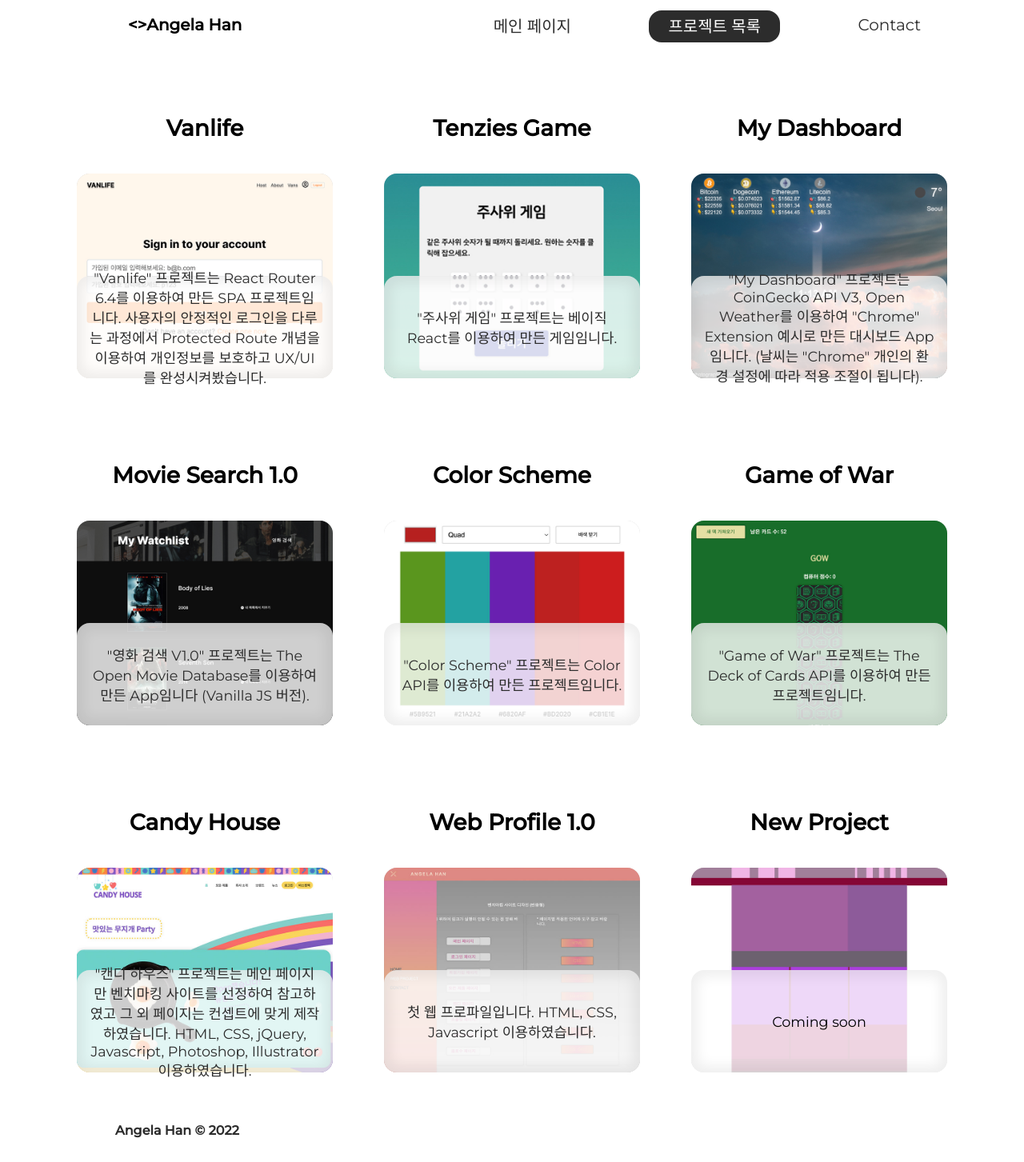
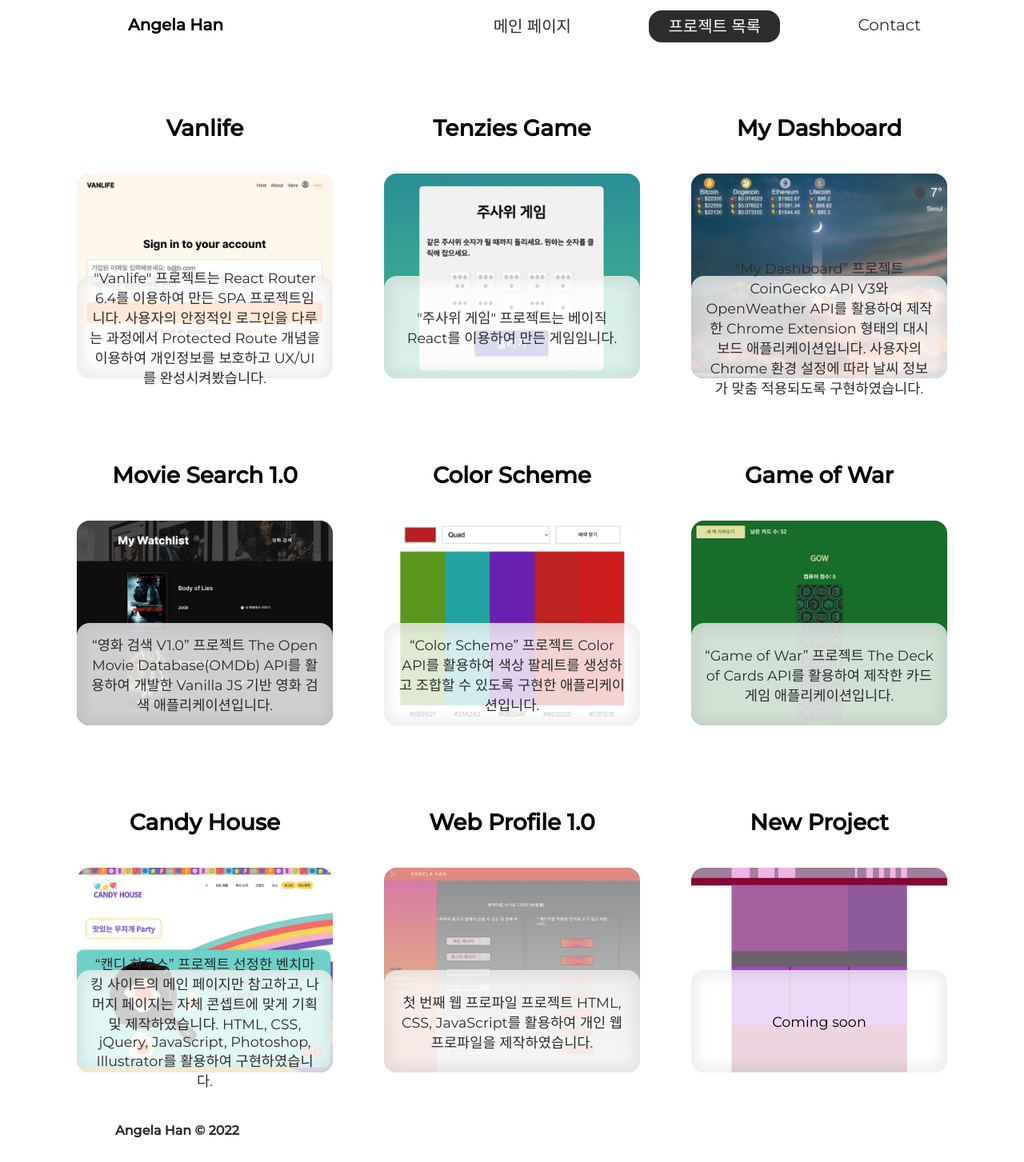
Before and after one commit to nglvision/profile, a plain HTML site: page projects/index.html in a window 1280 px wide. Shown: the part 9-1462 px from the top of the page at 80% size. Drawn offline with Linux system fonts and the light colour scheme.

Commit message:
modified projects html
rewrote descriptions of projects

```diff
--- a/projects/index.html
+++ b/projects/index.html
@@ -25,7 +25,7 @@
       <nav>
         <div class="logo">
           <!-- <img src="../icons/code.svg" alt="logo"> -->
-          <h1> <>Angela Han</> </h1>
+          <h1>Angela Han</h1>
         </div>
         <ul>
           <li><a href="../index.html">메인 페이지</a></li>
@@ -44,7 +44,10 @@
             <img src="../img/vanlife_login.jpg" alt="site-image" />
             <div class="text-box">
               <p>
-                "Vanlife" 프로젝트는 React Router 6.4를 이용하여 만든 SPA 프로젝트임니다. 사용자의 안정적인 로그인을 다루는 과정에서 Protected Route 개념을 이용하여 개인정보를 보호하고 UX/UI를 완성시켜봤습니다.
+                "Vanlife" 프로젝트는 React Router 6.4를 이용하여 만든 SPA
+                프로젝트임니다. 사용자의 안정적인 로그인을 다루는 과정에서
+                Protected Route 개념을 이용하여 개인정보를 보호하고 UX/UI를
+                완성시켜봤습니다.
               </p>
             </div>
           </a>
@@ -74,9 +77,10 @@
             <img src="../img/personal_dashboard.jpg" alt="site-image" />
             <div class="text-box">
               <p>
-                "My Dashboard" 프로젝트는 CoinGecko API V3, Open Weather를
-                이용하여 "Chrome" Extension 예시로 만든 대시보드 App임니다.
-                (날씨는 "Chrome" 개인의 환경 설정에 따라 적용 조절이 됩니다).
+                “My Dashboard” 프로젝트 CoinGecko API V3와 OpenWeather API를
+                활용하여 제작한 Chrome Extension 형태의 대시보드
+                애플리케이션입니다. 사용자의 Chrome 환경 설정에 따라 날씨 정보가
+                맞춤 적용되도록 구현하였습니다.
               </p>
             </div>
           </a>
@@ -89,8 +93,8 @@
             <img src="../img/movie_search.jpg" alt="site-image" />
             <div class="text-box">
               <p>
-                "영화 검색 V1.0" 프로젝트는 The Open Movie Database를 이용하여
-                만든 App임니다 (Vanilla JS 버전).
+                “영화 검색 V1.0” 프로젝트 The Open Movie Database(OMDb) API를
+                활용하여 개발한 Vanilla JS 기반 영화 검색 애플리케이션입니다.
               </p>
             </div>
           </a>
@@ -103,8 +107,8 @@
             <img src="../img/color_scheme.jpg" alt="site-image" />
             <div class="text-box">
               <p>
-                "Color Scheme" 프로젝트는 Color API를 이용하여 만든
-                프로젝트임니다.
+                “Color Scheme” 프로젝트 Color API를 활용하여 색상 팔레트를
+                생성하고 조합할 수 있도록 구현한 애플리케이션입니다.
               </p>
             </div>
           </a>
@@ -117,8 +121,8 @@
             <img src="../img/war_game.jpg" alt="site-image" />
             <div class="text-box">
               <p>
-                "Game of War" 프로젝트는 The Deck of Cards API를 이용하여 만든
-                프로젝트임니다.
+                “Game of War” 프로젝트 The Deck of Cards API를 활용하여 제작한
+                카드 게임 애플리케이션입니다.
               </p>
             </div>
           </a>
@@ -134,10 +138,10 @@
             <img src="../img/candy_house.jpg" alt="site-image" />
             <div class="text-box">
               <p>
-                "캔디 하우스" 프로젝트는 메인 페이지만 벤치마킹 사이트를
-                선정하여 참고하였고 그 외 페이지는 컨셉트에 맞게 제작하였습니다.
-                HTML, CSS, jQuery, Javascript, Photoshop, Illustrator
-                이용하였습니다.
+                “캔디 하우스” 프로젝트 선정한 벤치마킹 사이트의 메인 페이지만
+                참고하고, 나머지 페이지는 자체 콘셉트에 맞게 기획 및
+                제작하였습니다. HTML, CSS, jQuery, JavaScript, Photoshop,
+                Illustrator를 활용하여 구현하였습니다.
               </p>
             </div>
           </a>
@@ -149,7 +153,10 @@
           <a href="https://nglvision.github.io/web_profile/" target="_blank">
             <img src="../img/angela_profile_1_0.jpg" alt="site-image" />
             <div class="text-box">
-              <p>첫 웹 프로파일입니다. HTML, CSS, Javascript 이용하였습니다.</p>
+              <p>
+                첫 번째 웹 프로파일 프로젝트 HTML, CSS, JavaScript를 활용하여
+                개인 웹 프로파일을 제작하였습니다.
+              </p>
             </div>
           </a>
         </div>
```
Also changed, not shown: 1 other file.
